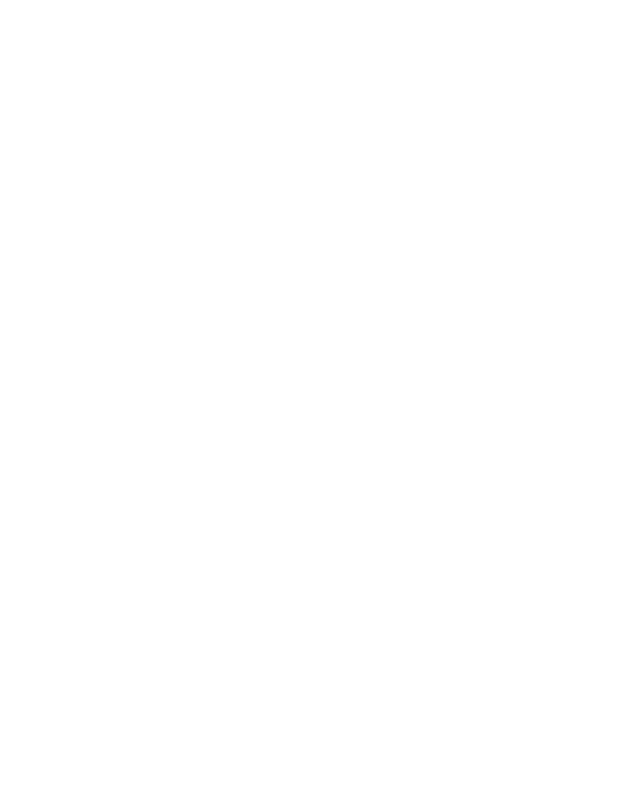
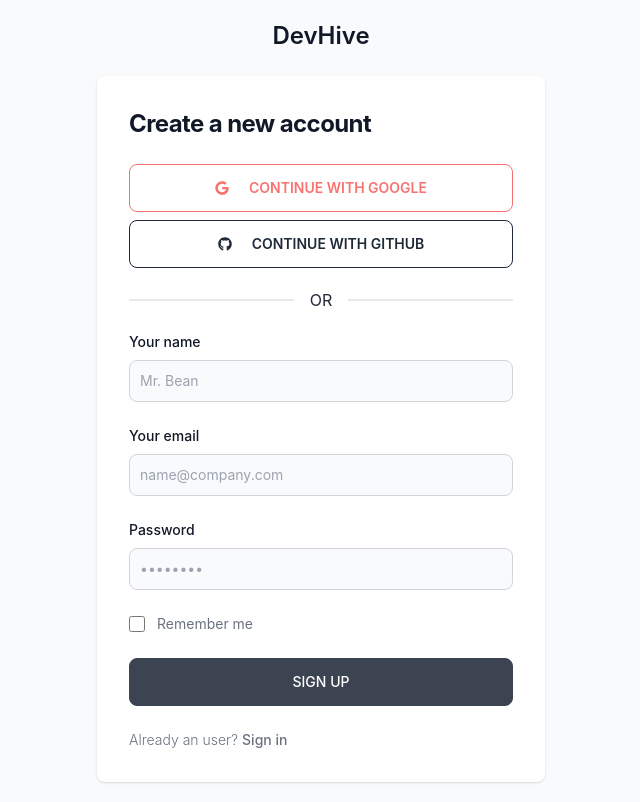
Before and after one commit to hridoy-islam/devhiveclient, a React (Create React App) app: page /register in a window 1280 px wide. Shown: the whole page, without its empty margins (319-959 px from the left). Built offline with nearby package versions, Linux system fonts and the light colour scheme.

Commit message:
login , register form ,Loginproviders integrated

```diff
--- a/src/Components/LoginProviders/LoginProviders.js
+++ b/src/Components/LoginProviders/LoginProviders.js
@@ -1,12 +1,55 @@
 import React from "react";
 import { FaGithub, FaGoogle } from "react-icons/fa";
+import {
+  getAuth,
+  signInWithPopup,
+  GoogleAuthProvider,
+  GithubAuthProvider,
+} from "firebase/auth";
+import app from "../../Configs/Firebase.config";
 
 const LoginProviders = () => {
+  const googleProvider = new GoogleAuthProvider();
+  const githubprovider = new GithubAuthProvider();
+  const auth = getAuth(app);
   const handleGoogleLogin = () => {
-    console.log("google login");
+    signInWithPopup(auth, googleProvider)
+      .then((result) => {
+        // This gives you a Google Access Token. You can use it to access the Google API.
+        const credential = GoogleAuthProvider.credentialFromResult(result);
+        const token = credential.accessToken;
+        // The signed-in user info.
+        const user = result?.user;
+        // ...
+        console.log(user);
+      })
+      .catch((error) => {
+        // Handle Errors here.
+        const errorCode = error.code;
+        const errorMessage = error.message;
+        // The email of the user's account used.
+        const email = error.email;
+        // The AuthCredential type that was used.
+        const credential = GoogleAuthProvider.credentialFromError(error);
+        // ...
+      });
   };
   const handleGithubLogin = () => {
-    console.log("github login");
+    //create the necessaty code
+    signInWithPopup(auth, githubprovider)
+      .then((result) => {
+        const user = result?.user;
+        // ...
+        console.log(user);
+      })
+      .catch((error) => {
+        // Handle Errors here.
+        const errorCode = error.code;
+        const errorMessage = error.message;
+        console.log(errorMessage);
+
+        // ...
+      });
   };
   return (
     <div className="flex flex-col gap-2">
--- a/src/Pages/Login.js
+++ b/src/Pages/Login.js
@@ -1,7 +1,26 @@
-import React from "react";
+import React, { useState } from "react";
 import LoginProviders from "../Components/LoginProviders/LoginProviders";
+import { Link } from "react-router-dom";
 
 const Login = () => {
+  const [users, setUsers] = useState({});
+  const submitLogin = (e) => {
+    e.preventDefault();
+    console.log(users);
+  };
+  const handleEventBlur = (e) => {
+    const value = e.target.value;
+    const field = e.target.name;
+    const newUsers = { ...users };
+    newUsers[field] = value;
+    setUsers(newUsers);
+    console.log(value, field);
+  };
+  const handleForgetPassword = () => {
+    console.log("forget password");
+
+    users?.email ? console.log(users?.email) : alert("email not found");
+  };
   return (
     <div>
       <section className="bg-gray-50 py-5 dark:bg-gray-900">
@@ -19,17 +38,19 @@ const Login = () => {
               </h1>
               <LoginProviders></LoginProviders>
               <div className="divider">OR</div>
-              <form className="space-y-4 md:space-y-6" action="#">
+              <form
+                onSubmit={submitLogin}
+                className="space-y-4 md:space-y-6"
+                action="#"
+              >
                 <div>
-                  <label
-                    for="email"
-                    className="block mb-2 text-sm font-medium text-gray-900 dark:text-white"
-                  >
+                  <label className="block mb-2 text-sm font-medium text-gray-900 dark:text-white">
                     Your email
                   </label>
                   <input
                     type="email"
                     name="email"
+                    onBlur={handleEventBlur}
                     id="email"
                     className="bg-gray-50 border border-gray-300 text-gray-900 sm:text-sm rounded-lg focus:ring-primary-600 focus:border-primary-600 block w-full p-2.5 dark:bg-gray-700 dark:border-gray-600 dark:placeholder-gray-400 dark:text-white dark:focus:ring-blue-500 dark:focus:border-blue-500"
                     placeholder="name@company.com"
@@ -37,16 +58,14 @@ const Login = () => {
                   />
                 </div>
                 <div>
-                  <label
-                    for="password"
-                    className="block mb-2 text-sm font-medium text-gray-900 dark:text-white"
-                  >
+                  <label className="block mb-2 text-sm font-medium text-gray-900 dark:text-white">
                     Password
                   </label>
                   <input
                     type="password"
                     name="password"
                     id="password"
+                    onBlur={handleEventBlur}
                     placeholder="••••••••"
                     className="bg-gray-50 border border-gray-300 text-gray-900 sm:text-sm rounded-lg focus:ring-primary-600 focus:border-primary-600 block w-full p-2.5 dark:bg-gray-700 dark:border-gray-600 dark:placeholder-gray-400 dark:text-white dark:focus:ring-blue-500 dark:focus:border-blue-500"
                     required=""
@@ -74,6 +93,7 @@ const Login = () => {
                   </div>
                   <a
                     href="#"
+                    onClick={handleForgetPassword}
                     className="text-sm font-medium text-primary-600 hover:underline dark:text-primary-500"
                   >
                     Forgot password?
@@ -87,12 +107,12 @@ const Login = () => {
                 </button>
                 <p className="text-sm font-light text-gray-500 dark:text-gray-400">
                   Don’t have an account yet?{" "}
-                  <a
-                    href="#"
+                  <Link
+                    to="/register"
                     className="font-medium text-primary-600 hover:underline dark:text-primary-500"
                   >
                     Sign up
-                  </a>
+                  </Link>
                 </p>
               </form>
             </div>
--- a/src/Pages/Register.js
+++ b/src/Pages/Register.js
@@ -1,11 +1,132 @@
-import React from 'react';
+import React, { useState } from "react";
+import LoginProviders from "../Components/LoginProviders/LoginProviders";
+import { Link } from "react-router-dom";
+const Register = () => {
+  const [users, setUsers] = useState({});
+  const submitLogin = (e) => {
+    e.preventDefault();
+    console.log(users);
+  };
+  const handleEventBlur = (e) => {
+    const value = e.target.value;
+    const field = e.target.name;
+    const newUsers = { ...users };
+    newUsers[field] = value;
+    setUsers(newUsers);
+    console.log(value, field);
+  };
+  const handleForgetPassword = () => {
+    console.log("forget password");
 
-const Register = () => {
-    return (
-        <div>
-
+    users?.email ? console.log(users?.email) : alert("email not found");
+  };
+  return (
+    <div>
+      <section className="bg-gray-50 py-5 dark:bg-gray-900">
+        <div className="flex flex-col items-center justify-center px-6 py-8 mx-auto  lg:py-0">
+          <a
+            href="#"
+            className="flex items-center mb-6 text-2xl font-semibold text-gray-900 dark:text-white"
+          >
+            DevHive
+          </a>
+          <div className="w-full bg-white rounded-lg shadow dark:border md:mt-0 sm:max-w-md xl:p-0 dark:bg-gray-800 dark:border-gray-700">
+            <div className="p-6 space-y-4 md:space-y-6 sm:p-8">
+              <h1 className="text-xl font-bold leading-tight tracking-tight text-gray-900 md:text-2xl dark:text-white">
+                Create a new account
+              </h1>
+              <LoginProviders></LoginProviders>
+              <div className="divider">OR</div>
+              <form
+                onSubmit={submitLogin}
+                className="space-y-4 md:space-y-6"
+                action="#"
+              >
+                <div>
+                  <label className="block mb-2 text-sm font-medium text-gray-900 dark:text-white">
+                    Your name
+                  </label>
+                  <input
+                    type="text"
+                    name="name"
+                    onBlur={handleEventBlur}
+                    id="name"
+                    className="bg-gray-50 border border-gray-300 text-gray-900 sm:text-sm rounded-lg focus:ring-primary-600 focus:border-primary-600 block w-full p-2.5 dark:bg-gray-700 dark:border-gray-600 dark:placeholder-gray-400 dark:text-white dark:focus:ring-blue-500 dark:focus:border-blue-500"
+                    placeholder="Mr. Bean"
+                    required=""
+                  />
+                </div>
+                <div>
+                  <label className="block mb-2 text-sm font-medium text-gray-900 dark:text-white">
+                    Your email
+                  </label>
+                  <input
+                    type="email"
+                    name="email"
+                    onBlur={handleEventBlur}
+                    id="email"
+                    className="bg-gray-50 border border-gray-300 text-gray-900 sm:text-sm rounded-lg focus:ring-primary-600 focus:border-primary-600 block w-full p-2.5 dark:bg-gray-700 dark:border-gray-600 dark:placeholder-gray-400 dark:text-white dark:focus:ring-blue-500 dark:focus:border-blue-500"
+                    placeholder="name@company.com"
+                    required=""
+                  />
+                </div>
+                <div>
+                  <label className="block mb-2 text-sm font-medium text-gray-900 dark:text-white">
+                    Password
+                  </label>
+                  <input
+                    type="password"
+                    name="password"
+                    id="password"
+                    onBlur={handleEventBlur}
+                    placeholder="••••••••"
+                    className="bg-gray-50 border border-gray-300 text-gray-900 sm:text-sm rounded-lg focus:ring-primary-600 focus:border-primary-600 block w-full p-2.5 dark:bg-gray-700 dark:border-gray-600 dark:placeholder-gray-400 dark:text-white dark:focus:ring-blue-500 dark:focus:border-blue-500"
+                    required=""
+                  />
+                </div>
+                <div className="flex items-center justify-between">
+                  <div className="flex items-start">
+                    <div className="flex items-center h-5">
+                      <input
+                        id="remember"
+                        aria-describedby="remember"
+                        type="checkbox"
+                        className="w-4 h-4 border border-gray-300 rounded bg-gray-50 focus:ring-3 focus:ring-primary-300 dark:bg-gray-700 dark:border-gray-600 dark:focus:ring-primary-600 dark:ring-offset-gray-800"
+                        required=""
+                      />
+                    </div>
+                    <div className="ml-3 text-sm">
+                      <label
+                        for="remember"
+                        className="text-gray-500 dark:text-gray-300"
+                      >
+                        Remember me
+                      </label>
+                    </div>
+                  </div>
+                </div>
+                <button
+                  type="submit"
+                  className="w-full btn text-white bg-primary-600 hover:bg-primary-700 focus:ring-4 focus:outline-none focus:ring-primary-300 font-medium rounded-lg text-sm px-5 py-2.5 text-center dark:bg-primary-600 dark:hover:bg-primary-700 dark:focus:ring-primary-800"
+                >
+                  Sign up
+                </button>
+                <p className="text-sm font-light text-gray-500 dark:text-gray-400">
+                  Already an user?{" "}
+                  <Link
+                    to="/login"
+                    className="font-medium text-primary-600 hover:underline dark:text-primary-500"
+                  >
+                    Sign in
+                  </Link>
+                </p>
+              </form>
+            </div>
+          </div>
         </div>
-    );
+      </section>
+    </div>
+  );
 };
 
 export default Register;
```
